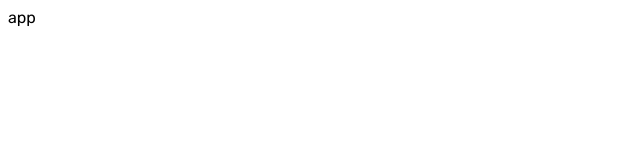
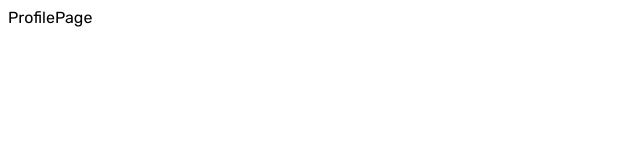
Before and after one commit to prasoonchatterjee/sociopedia, a React (Create React App) app in the folder client/: page /profile/1 in a window 1280 px wide. Shown: the top 160 px of the page, without its empty margins (0-640 px from the left). Built offline with nearby package versions, Linux system fonts and the light colour scheme.

Commit message:
pages & routes setup

```diff
--- a/client/src/App.js
+++ b/client/src/App.js
@@ -1,7 +1,19 @@
+import { BrowserRouter, Navigate, Routes, Route } from 'react-router-dom';
+import HomePage from 'scenes/homePage';
+import ProfilePage from 'scenes/profilePage';
+import LoginPage from 'scenes/loginPage';
+import Navbar from 'scenes/navbar';
+
 function App() {
   return (
-    <div className="App">
-      app
+    <div className='app'>
+      <BrowserRouter>
+        <Routes>
+          <Route path='/' element={<LoginPage />} />
+          <Route path='/home' element={<HomePage />} />
+          <Route path='/profile/:userId' element={<ProfilePage />} />
+        </Routes>
+      </BrowserRouter>
     </div>
   );
 }
--- /dev/null
+++ b/client/src/scenes/homePage/index.jsx
@@ -0,0 +1,5 @@
+const HomePage = () => {
+  return <div>HomePage</div>;
+};
+
+export default HomePage;
--- /dev/null
+++ b/client/src/scenes/loginPage/index.jsx
@@ -0,0 +1,5 @@
+const LoginPage = () => {
+  return <div>LoginPage</div>;
+};
+
+export default LoginPage;
--- /dev/null
+++ b/client/src/scenes/navbar/index.jsx
@@ -0,0 +1,5 @@
+const Navbar = () => {
+  return <div>Navbar</div>;
+};
+
+export default Navbar;
--- /dev/null
+++ b/client/src/scenes/profilePage/index.jsx
@@ -0,0 +1,5 @@
+const ProfilePage = () => {
+  return <div>ProfilePage</div>;
+};
+
+export default ProfilePage;
```
